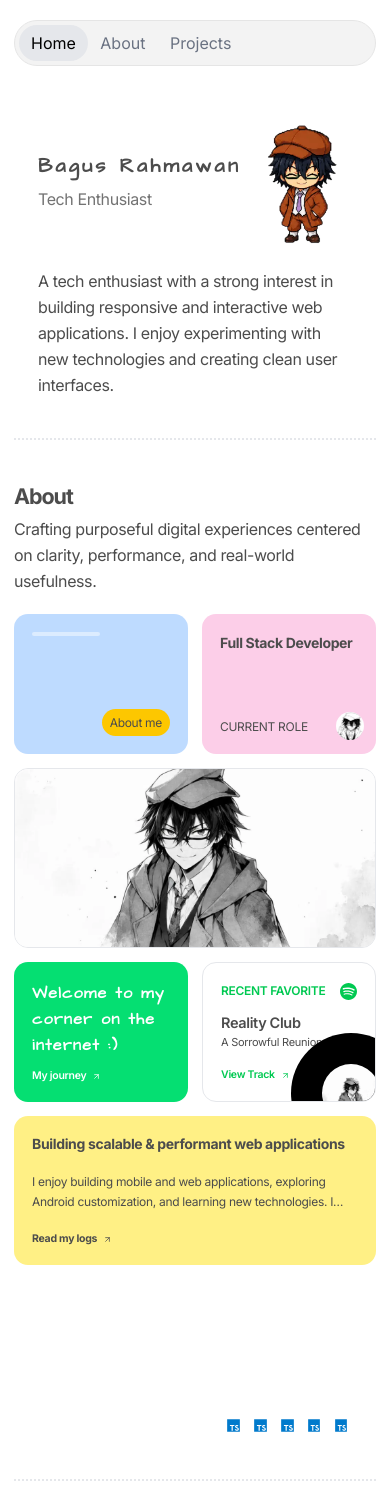
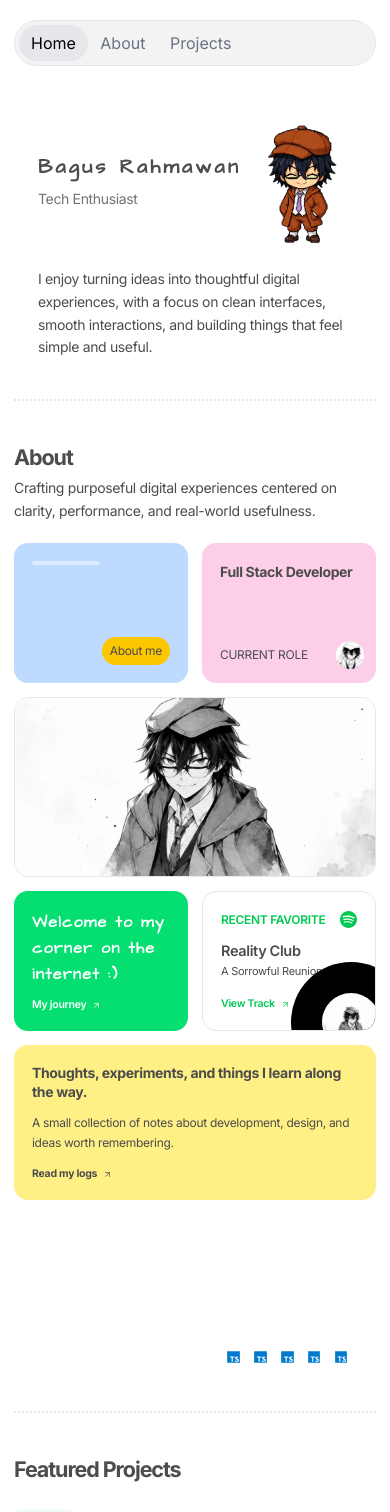
Before and after one commit to bagoesrex/portfolio-website, a Next.js app: page / in a window 390 px wide. Shown: the top 1512 px of the page. Built offline with nearby package versions, Linux system fonts and the light colour scheme.

Commit message:
feat: refine responsive typography and update section copy

```diff
--- a/app/(site)/about/page.tsx
+++ b/app/(site)/about/page.tsx
@@ -2,7 +2,7 @@ import IntroSection from "@/components/about/IntroSection";
 
 export default function AboutPage() {
   return (
-    <main>
+    <main className="min-h-[105vh]">
       <IntroSection />
     </main>
   );
--- a/app/(site)/projects/page.tsx
+++ b/app/(site)/projects/page.tsx
@@ -9,10 +9,10 @@ export default function ProjectsPage() {
 
   return (
     <main>
-      <MaxWidthWrapper className="space-y-6.5 pt-28 pb-5">
+      <MaxWidthWrapper className="space-y-6.5 pt-28 pb-10">
         <div className="space-y-4">
           <h1 className="text-[28px] font-[490] tracking-[-2px]">Projects</h1>
-          <p className="">
+          <p className="text-sm md:text-base">
             Here are some of the projects I&apos;ve worked on. Each project
             represents a unique challenge and learning experience.
           </p>
--- a/app/layout.tsx
+++ b/app/layout.tsx
@@ -53,7 +53,7 @@ export default function RootLayout({ children }: LayoutProps<"/">) {
         inter.variable,
       )}
     >
-      <body className="flex min-h-full flex-col">
+      <body className="flex min-h-full min-w-sm flex-col overflow-x-hidden">
         <Header />
         {children}
         <Footer />
--- a/components/about/IntroSection.tsx
+++ b/components/about/IntroSection.tsx
@@ -7,10 +7,10 @@ import { cn } from "@/lib/utils";
 export default function IntroSection() {
   return (
     <section id="intro">
-      <MaxWidthWrapper className="space-y-6.5 pt-28 pb-20">
+      <MaxWidthWrapper className="space-y-5.5 pt-28 pb-10 md:space-y-6.5">
         <div className="space-y-4">
           <h1 className="text-[28px] font-[490] tracking-[-2px]">About Me</h1>
-          <p className="font-architects-daughter text-[17.2px] font-semibold tracking-[1.5px] md:text-[18.2px]">
+          <p className="font-architects-daughter text-[16.8px] font-semibold tracking-[1.5px] md:text-[18.2px]">
             Hey there! I’m Bagus Rahmawan, a developer based in Semarang. where
             ideas slowly turn into lines of code.
           </p>
@@ -18,14 +18,14 @@ export default function IntroSection() {
         <div className="flex flex-col justify-between gap-8 md:flex-row">
           <div className="min-w-0 flex-1 space-y-6.5">
             <div className="space-y-3">
-              <p>
+              <p className="text-sm md:text-base">
                 Driven by a curiosity for technology and a love for building
                 things on the web, I enjoy turning ideas into simple and
                 thoughtful digital experiences.
               </p>
-              <p className="block">
+              <p className="block text-sm md:text-base">
                 I’m 21 years old, based in{" "}
-                <span className="font-architects-daughter text-[17.2px] font-bold tracking-[0.9px]">
+                <span className="font-architects-daughter text-[15.9px] font-bold tracking-[0.9px] md:text-[17.2px]">
                   Semarang, Indonesia
                 </span>
                 , with TypeScript being one of my favorite technologies.
--- a/components/home/AboutSection.tsx
+++ b/components/home/AboutSection.tsx
@@ -35,7 +35,7 @@ export default function AboutSection() {
       <MaxWidthWrapper className="space-y-5 pt-10 pb-5">
         <div className="space-y-1">
           <h2 className="text-[21.5px] font-[640] tracking-tighter">About</h2>
-          <p>
+          <p className="text-sm md:text-base">
             Crafting purposeful digital experiences centered on clarity,
             performance, and real-world usefulness.
           </p>
@@ -128,14 +128,13 @@ export default function AboutSection() {
               </div>
             </div>
           </div>
-          <div className="col-span-2 flex min-h-35 flex-col gap-4.5 rounded-xl bg-yellow-200 p-4.5 md:col-span-1">
+          <div className="col-span-2 flex min-h-35 flex-col gap-3 rounded-xl bg-yellow-200 p-4.5 md:col-span-1">
             <p className="text-sm leading-snug font-bold">
-              Building scalable & performant web applications
+              Thoughts, experiments, and things I learn along the way.
             </p>
             <p className="line-clamp-2 text-xs leading-5">
-              I enjoy building mobile and web applications, exploring Android
-              customization, and learning new technologies. I primarily work
-              with TypeScript.
+              A small collection of notes about development, design, and ideas
+              worth remembering.
             </p>
             <Link
               className="group/link flex items-center gap-1.5 font-bold"
@@ -150,14 +149,14 @@ export default function AboutSection() {
               />
             </Link>
           </div>
-          <div className="col-span-2 flex min-h-35 flex-col gap-3.5 rounded-xl bg-mauve-600 p-4.5">
+          <div className="col-span-2 flex min-h-35 flex-col gap-3 rounded-xl bg-mauve-600 p-4.5">
             <p className="text-sm font-semibold text-white">
               Constantly Learning
             </p>
             <p className="line-clamp-3 text-xs leading-5 text-white/78">
-              I enjoy building mobile and web applications, exploring Android
-              customization, and learning new technologies. I primarily work
-              with TypeScript.
+              Always learning, experimenting, and finding better ways to build,
+              while sharpening my skills with TypeScript and exploring tools
+              that help me create better products.
             </p>
             <div className="mt-auto flex items-end justify-between">
               <p className="text-[10.5px] text-white/78 uppercase">
--- a/components/home/HeroSection.tsx
+++ b/components/home/HeroSection.tsx
@@ -19,7 +19,9 @@ export default function HeroSection() {
                     @bagoesrex
                   </p>
                 </div>
-                <p className="text-muted-foreground">Tech Enthusiast</p>
+                <p className="text-muted-foreground text-sm md:text-base">
+                  Tech Enthusiast
+                </p>
               </div>
               <div className="relative h-32 w-1 md:hidden">
                 <div className="absolute top-0 -right-3.5">
@@ -27,10 +29,10 @@ export default function HeroSection() {
                 </div>
               </div>
             </div>
-            <p>
-              A tech enthusiast with a strong interest in building responsive
-              and interactive web applications. I enjoy experimenting with new
-              technologies and creating clean user interfaces.
+            <p className="text-sm md:text-base">
+              I enjoy turning ideas into thoughtful digital experiences, with a
+              focus on clean interfaces, smooth interactions, and building
+              things that feel simple and useful.
             </p>
           </div>
           <div className="hidden md:block">
--- a/components/home/ProjectsSection.tsx
+++ b/components/home/ProjectsSection.tsx
@@ -54,11 +54,11 @@ export default function ProjectsSection() {
                 <StatusIcon className="size-3" />
                 {project.StatusLabel}
               </p> */}
-                        <p className="line-clamp-2 text-sm font-[380]">
+                        <p className="line-clamp-2 text-xs font-[380] md:text-sm">
                           {project.description}
                         </p>
                       </div>
-                      <p className="text-muted-foreground line-clamp-2 text-sm font-[360]">
+                      <p className="text-muted-foreground line-clamp-2 text-xs font-[360] md:text-sm">
                         {project.longDescription}
                       </p>
                     </header>
--- a/components/layout/Footer.tsx
+++ b/components/layout/Footer.tsx
@@ -41,7 +41,7 @@ import { cn } from "@/lib/utils";
 export default function Footer() {
   return (
     <footer>
-      <MaxWidthWrapper className="px-0 pt-15 pb-5">
+      <MaxWidthWrapper className="hidden px-0 pt-15 pb-5">
         <div className="space-y-7">
           <nav className="px-3.75">
             <ul className="grid grid-cols-4 gap-x-5 gap-y-2.75">
--- a/data/projects.ts
+++ b/data/projects.ts
@@ -5,7 +5,7 @@ export const PROJECTS: Project[] = [
     title: "SkinCure",
     description: "AI-powered facial skin condition detector.",
     longDescription:
-      "SkinCure is an Android application built for the Bangkit 2024 capstone program.",
+      "SkinCure is an Android application that uses AI to detect facial skin conditions.",
     status: "completed",
     techStack: ["Kotlin", "Cloud", "Tensor Flow"],
     coverImage: "/icons/projects/skincure.svg",
```
